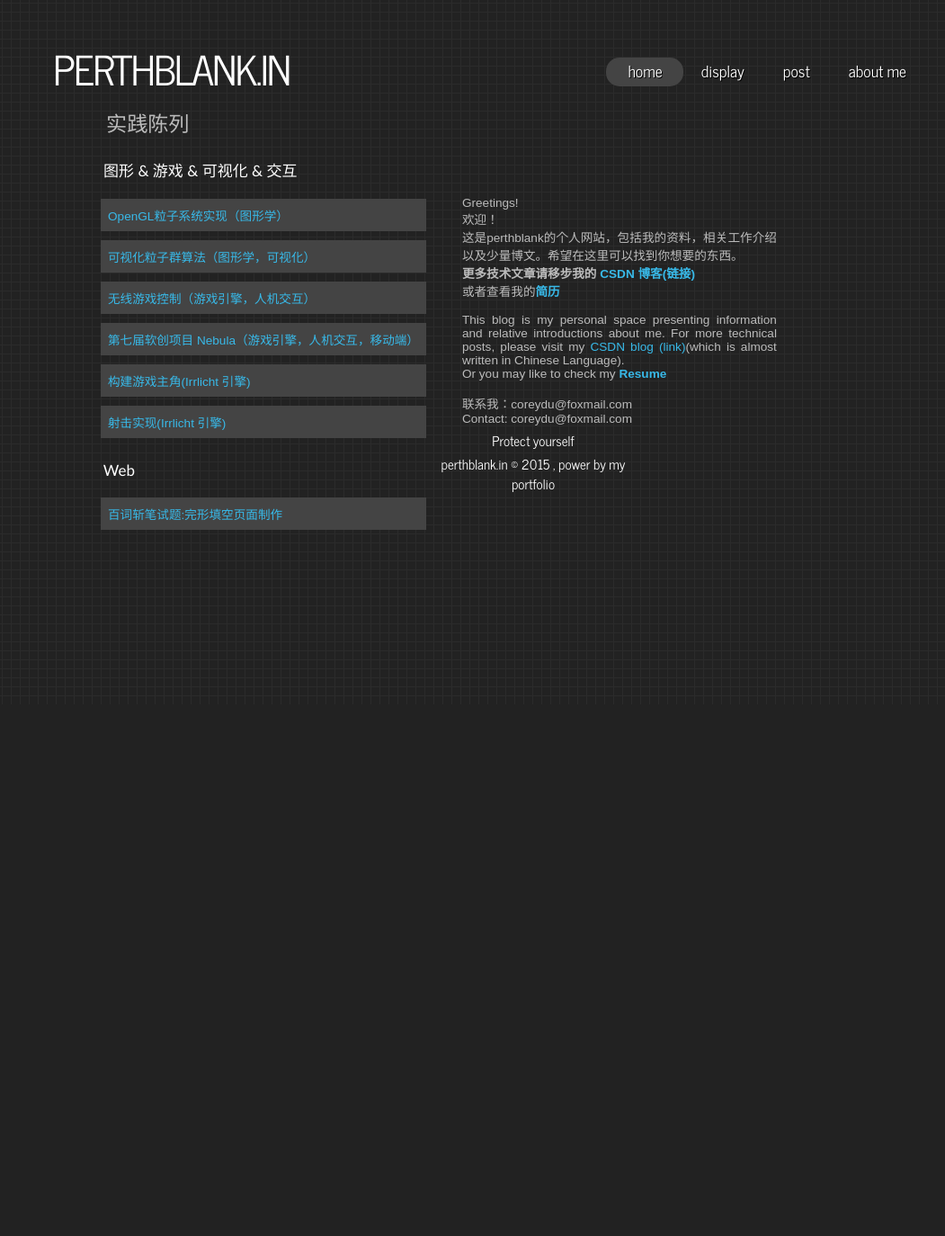
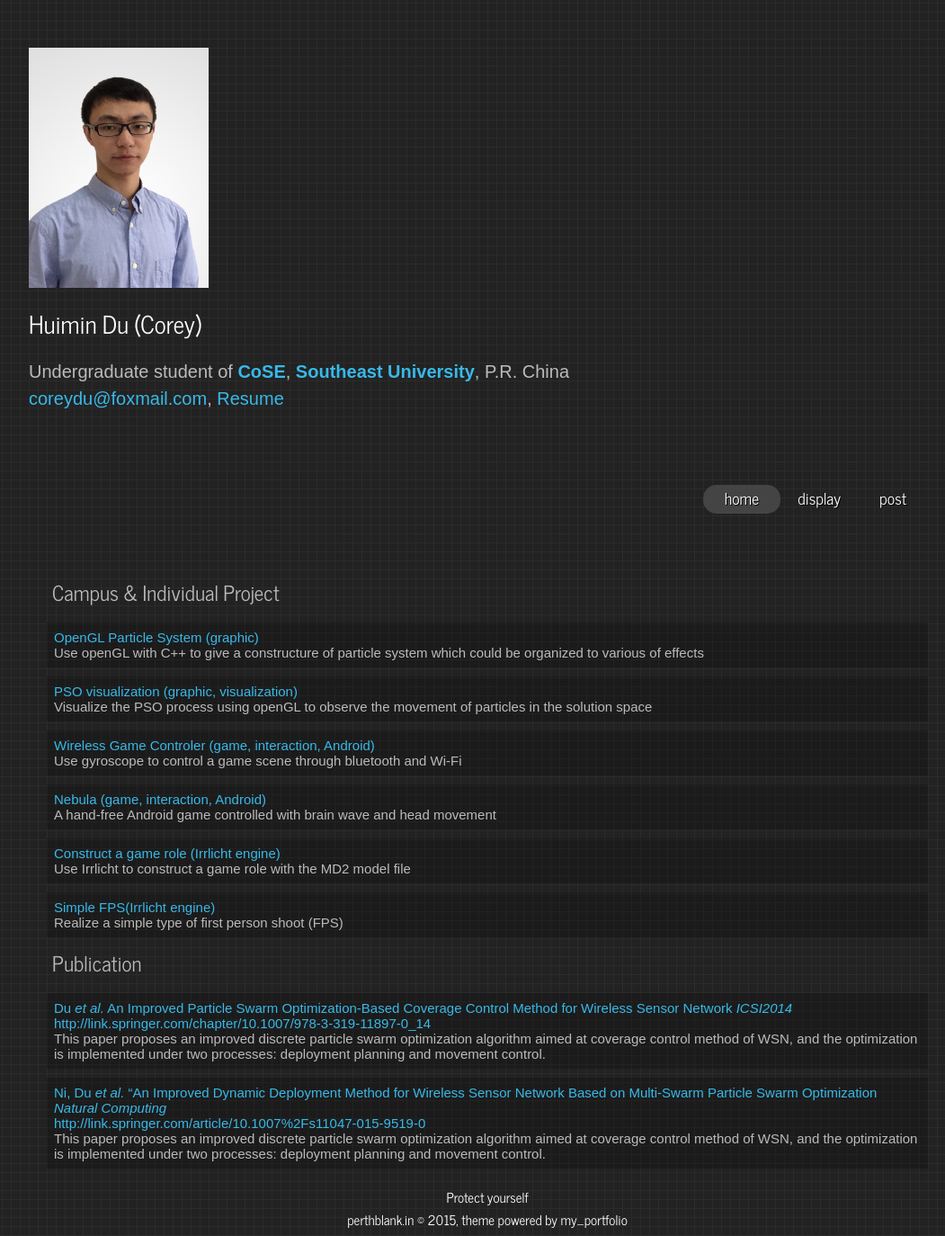
Before and after one commit to perthblank/perthblank.github.io, a plain HTML site: page index.html in a window 1280 px wide. Shown: the part 17-1391 px from the top of the page at 90% size, without its empty margins (108-1159 px from the left). Before the commit the page ends 800 px from the top, so only its background shows below. Drawn offline with Linux system fonts and the light colour scheme.

Commit message:
new style

```diff
--- a/css/style.css
+++ b/css/style.css
@@ -14,7 +14,7 @@ html {
 }
 
 /* tell the browser to render HTML 5 elements as block */
-article, aside, figure, footer, header, hgroup, nav, section {
+article, aside, figure, footer,header,  hgroup, nav, section {
   display:block;
 }
 
@@ -22,6 +22,7 @@ body {
   font: normal .85em arial, sans-serif;
   background: #222 url(../images/pattern.png);
   color: #BBB;
+	padding:50px;
   padding-bottom: 40px;
 }
 
@@ -82,7 +83,7 @@ a:hover {
 }
 
 ul {
-  margin: 2px 0 22px 17px;
+  margin: 2px 0 2px 17px;
 }
 
 ul li {
@@ -99,7 +100,7 @@ ol li {
   margin: 0 0 11px 0;
 }
 
-#main, header, #logo, nav, #site_content, footer {
+#main, header, #logo, nav,  footer {
   margin-left: auto;
   margin-right: auto;
 }
@@ -152,14 +153,13 @@ nav {
   height:auto;
   margin: 10px;
   padding: 0;
-
+	float:left;
   border-top: 0;
   border-bottom: 0;
 }
 
 #sidebar_container {
   float: left;
-  max-width: 450px;
   padding: 0;
   height: auto;
 
@@ -394,26 +394,49 @@ ul img {
 
 
 .divCard{
-	background-color:#444;
+	font-size:15px;
+	background:rgba(4, 4, 4, 0.2) none repeat scroll 0 0 !important;
+	filter:Alpha(opacity=20); background:#444;
 	padding:8px;
 	margin:10px;
+	cursor:pointer;
+}
+
+.divCard:hover{
+	background:rgba(4, 4, 4, 0.6) none repeat scroll 0 0 !important;
 
 }
 
 
 
-
 @media screen and (max-width: 800px) {
-#site_content {width:auto}
+#site_content {width:auto; margin-top:100px}
 header{width:auto;}
 #sidebar_container{margin-left:10px;margin-top:100px;}
-
 
 }
 
 @media screen and (min-width: 1000px) {
-#site_content {width:1000px;}
+#site_content {width:1000px; margin:100px}
+#site_content2 {width:1000px; margin-left:100px}
 header{width:1000px;}
-#sidebar_container{margin-left:20%;}
 #content{margin-top:70px;margin-left:}
+
 }
+
+#imgHead{
+	width:200px;
+}
+
+#dvIntro{
+	float:left;
+	font-size:20px;
+}
+
+#dvHead{
+	width:auto;
+}
+
+#site_content2{
+	font-size:15px;
+}
--- a/index.html
+++ b/index.html
@@ -2,7 +2,7 @@
 <html>
 
 <head>
-  <title>perthblank.in</title>
+  <title>perthblank</title>
   <meta name="description" content="This is perthblank's personal space, welcome!" />
   <meta name="keywords" content="perthblank" />
   <meta http-equiv="content-type" content="text/html; charset=UTF-8" />
@@ -15,78 +15,103 @@
 <body>
   <div id="main">
     <header>
-      <div id="logo"><h1>PERTHBLANK.IN</h1></div>
+		<div id="dvHead">
+			<img id="imgHead" src="Du_Huimin.jpg"/>
+			<div id="dvName"><h1>Huimin Du (Corey)</h1>
+			</div>
+			<div id="dvIntro">
+	  	<p>
+		Undergraduate student of <a href="http://cose.seu.edu.cn/index_en.htm"><strong>CoSE</strong></a>,
+		<strong><a href="http://www.seu.edu.cn/english/main.htm">Southeast University</a></strong>, P.R. China<br/>
+		<a target="_blank" href="mailto:coreydu@foxmail.com">coreydu@foxmail.com</a>,
+		<a target="_blank" href="attach/Resume-Huimin-Du.pdf">Resume</a>
+		  </p>
+
+			</div>
+		</div>
 	<nav>
         <ul class="lavaLampWithImage" id="lava_menu">
-          <li class="current"><a href="index.html">home</a></li>
+          <li class="current"><a href="index.html#site_content">home</a></li>
           <li><a href="display.html">display</a></li>
           <li><a href="blog.html">post</a></li>
+		  <!--
           <li><a href="about.html">about me</a></li>
+		  -->
         </ul>
       </nav>
     </header>
-    <div id="site_content" >
-      <div id="sidebar_container">
-      <h2>&nbsp;&nbsp;&nbsp;实践陈列</h2>
-       <h3>&nbsp;&nbsp;&nbsp;图形 & 游戏 & 可视化 & 交互</h3>
+
+	<br/>
+    <div id="site_content" name="site_content" >
+      <div id="">
+      <h2>&nbsp;&nbsp;&nbsp;Campus & Individual Project</h2>
 		<div class="divCard">
-		<a href="http://blog.csdn.net/u013802033/article/details/43704315">OpenGL粒子系统实现（图形学）</a>
+		<a href="post/post_particle_system.html">OpenGL Particle System (graphic)</a>
+		<br/>	Use openGL with C++ to give a constructure of particle system which could be organized to various of effects
 		</div>
 
 		<div class="divCard">
-		<a href="http://perthblank.in/displaydoc/display_pparticle.html">可视化粒子群算法（图形学，可视化）</a>
+		<a href="http://perthblank.in/displaydoc/display_pparticle.html">PSO visualization (graphic, visualization)</a>
+		<br/>  Visualize the PSO process using openGL to observe the movement of particles in the solution space
 		</div>
 
 
 		<div class="divCard">
-		<a href="http://perthblank.in/displaydoc/display_remote.html ">无线游戏控制（游戏引擎，人机交互） </a>
+		<a href="http://perthblank.in/displaydoc/display_remote.html ">Wireless Game Controler (game, interaction, Android) </a>
+		<br/> Use gyroscope to control a game scene through bluetooth and Wi-Fi
 		</div>
 
 		<div class="divCard">
-		<a href="http://perthblank.in/displaydoc/display_nebula.html "> 第七届软创项目 Nebula（游戏引擎，人机交互，移动端）</a>
+		<a href="http://perthblank.in/displaydoc/display_nebula.html ">Nebula (game, interaction, Android)</a>
+		<br/> A hand-free Android game controlled with brain wave and head movement
 		</div>
 
 		<div class="divCard">
-		<a href="http://blog.csdn.net/u013802033/article/details/46790521 "> 构建游戏主角(Irrlicht 引擎)</a>
+		<a href="http://blog.csdn.net/u013802033/article/details/46790521 ">Construct a game role (Irrlicht engine)</a>
+		<br/> Use Irrlicht to construct a game role with the MD2 model file
 		</div>
 
 			<div class="divCard">
-		<a href="http://blog.csdn.net/u013802033/article/details/48093531 ">射击实现(Irrlicht 引擎) </a>
+		<a href="http://blog.csdn.net/u013802033/article/details/48093531 ">Simple FPS(Irrlicht engine) </a>
+		<br/> Realize a simple type of first person shoot (FPS)
 		</div>
 
-		<h3>&nbsp;&nbsp;&nbsp;Web</h3>
+	  <h2>&nbsp;&nbsp;&nbsp;Publication </h2>
 		<div class="divCard">
-		<a href="proj/baicizhan/index.html ">百词斩笔试题:完形填空页面制作 </a>
+		<a href="
+		http://link.springer.com/chapter/10.1007/978-3-319-11897-0_14
+		">
+		Du <i>et al.</i>
+		An Improved Particle Swarm Optimization-Based Coverage Control Method for Wireless Sensor
+		Network <i>ICSI2014</i>
+		<br/>
+		http://link.springer.com/chapter/10.1007/978-3-319-11897-0_14
+		</a>
+		<br/>
+This paper proposes an improved discrete particle swarm optimization algorithm aimed at coverage control method of WSN, and the optimization is implemented under two processes: deployment planning and movement control.
 		</div>
 
+			<div class="divCard">
+		<a href="
+		http://link.springer.com/article/10.1007%2Fs11047-015-9519-0
+		">
+		Ni, Du <i>et al.</i>
+		“An Improved Dynamic Deployment Method for Wireless Sensor Network Based on Multi-Swarm
+		Particle Swarm Optimization
+		<i>Natural Computing</i>
+		<br/>
+		http://link.springer.com/article/10.1007%2Fs11047-015-9519-0
+		</a>
+		<br/>
+This paper proposes an improved discrete particle swarm optimization algorithm aimed at coverage control method of WSN, and the optimization is implemented under two processes: deployment planning and movement control.
 		</div>
 
-
 	  <div class="inner_copyright">perthblank</div>
-      <div id="content">
-      	<br/><br/>
-		Greetings!<br/>
-		欢迎！<br/>
-		这是perthblank的个人网站，包括我的资料，相关工作介绍以及少量博文。希望在这里可以找到你想要的东西。<br/>
-
-		<strong>更多技术文章请移步我的<a href="http://blog.csdn.net/u013802033" target="_blank"> CSDN 博客(链接)</a></strong><br/>
-	     或者查看我的<a href="attach/CV_DU_HUIMIN_CN_EN.pdf"><strong>简历</strong></a>
-	     <br/> <br/>
-
-		This blog is my personal space presenting information and relative introductions about me. For more technical posts, please visit my <a href="http://blog.csdn.net/u013802033" title="CSDN blog" target="_blank">CSDN blog (link)</a>(which is almost written in Chinese Language).<br/>
-		Or you may like to check my <a href="attach/CV_DU_HUIMIN_CN_EN.pdf"><strong>Resume</strong></a>
-		<br/> <br/>
-
-		联系我：coreydu@foxmail.com<br/>
-
-		Contact:  coreydu@foxmail.com<br/>
-
-
-      </div>
 	 <footer>
       <p>Protect yourself</p>
-      <p>perthblank.in &copy 2015 , power by my portfolio</p>
+      <p>perthblank.in &copy 2015, theme powered by my_portfolio</p>
     </footer>
+      </div>
             </div>
 
   </div>
@@ -104,5 +129,6 @@
       });
     });
   </script>
+  <script src="js/ini.js"></script>
 </body>
 </html>
--- /dev/null
+++ b/js/ini.js
@@ -0,0 +1,9 @@
+$(document).ready(init);
+
+function init(){
+	$(".divCard").click(function(){
+		var url = $(this).children("a").attr("href");
+		location.href=url;
+
+			});
+}
```
Also changed, not shown: post/post_particle_system.html (added, +75 -0 lines), Du_Huimin.jpg (added), post/image/rain_in.gif (added), 7 other files. Lines whose indentation alone changed are shown as unchanged.
